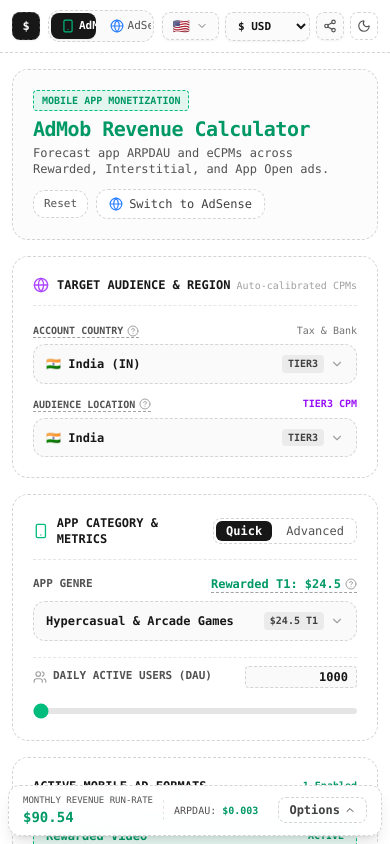
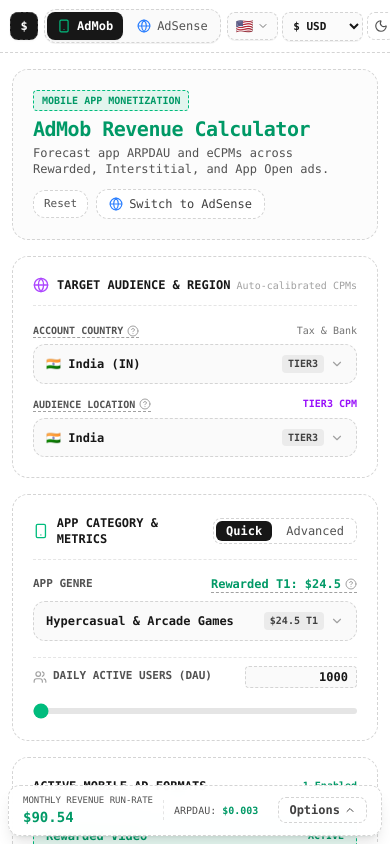
Before and after one commit to sumit-dev06/admobrevenue, a React (Vite) app: page / in a window 390 px wide. Shown: the top 844 px of the page. Built offline with nearby package versions, Linux system fonts and the light colour scheme.

Commit message:
fix(mobile): prevent navbar icon and label squishing on small mobile viewports

```diff
--- a/src/components/Navbar.tsx
+++ b/src/components/Navbar.tsx
@@ -50,9 +50,9 @@
 
   return (
     <header className="sticky top-0 z-50 w-full border-b border-dashed border-neutral-300 dark:border-neutral-800 bg-white/95 dark:bg-neutral-950/95 backdrop-blur-md transition-colors">
-      <div className="max-w-6xl mx-auto px-3 sm:px-6 lg:px-8">
-        <div className="flex items-center justify-between h-13 sm:h-14 gap-2">
-          {/* Brand Logo */}
+      <div className="max-w-6xl mx-auto px-2.5 sm:px-6 lg:px-8">
+        <div className="flex items-center justify-between h-13 sm:h-14 gap-1.5 sm:gap-4">
+          {/* Left: Brand Logo */}
           <button
             type="button"
             className="flex items-center gap-1.5 sm:gap-2.5 cursor-pointer select-none shrink-0 text-left bg-transparent border-0 p-0"
@@ -62,65 +62,68 @@
             <div className="w-7 h-7 sm:w-8 sm:h-8 rounded-lg bg-neutral-900 dark:bg-neutral-100 text-white dark:text-neutral-900 font-mono font-black text-xs sm:text-sm flex items-center justify-center border border-dashed border-neutral-700 dark:border-neutral-300 shadow-xs">
               $
             </div>
-            <span className="hidden sm:inline font-bold text-sm sm:text-base tracking-tight text-neutral-950 dark:text-white font-mono">
+            <span className="hidden md:inline font-bold text-sm sm:text-base tracking-tight text-neutral-950 dark:text-white font-mono">
               admob<span className="text-emerald-500">revenue</span>
             </span>
           </button>
 
-          {/* 2-Page Mode Switcher */}
-          <nav aria-label="Platform navigation" className="flex items-center gap-1 border border-dashed border-neutral-300 dark:border-neutral-800 p-0.5 sm:p-1 rounded-xl bg-neutral-50 dark:bg-neutral-900/60 text-xs font-mono shrink min-w-0">
+          {/* Center: 2-Page Mode Switcher (Guaranteed No Squishing / Truncation) */}
+          <nav
+            aria-label="Platform navigation"
+            className="flex items-center gap-1 border border-dashed border-neutral-300 dark:border-neutral-800 p-0.5 sm:p-1 rounded-xl bg-neutral-50 dark:bg-neutral-900/80 text-xs font-mono shrink-0 shadow-2xs"
+          >
             <button
               type="button"
               onClick={() => onPlatformChange("admob")}
               className={
-                "flex items-center gap-1 px-2.5 sm:px-3 py-1.5 rounded-lg transition-all text-[11px] sm:text-xs truncate cursor-pointer " +
+                "flex items-center gap-1.5 px-2.5 sm:px-3 py-1.5 rounded-lg transition-all text-xs font-mono whitespace-nowrap cursor-pointer select-none " +
                 (activePlatform === "admob"
                   ? "bg-neutral-900 text-white dark:bg-white dark:text-neutral-950 font-bold shadow-xs"
-                  : "text-neutral-600 dark:text-neutral-400 hover:text-neutral-950 dark:hover:text-white")
+                  : "text-neutral-600 dark:text-neutral-400 hover:text-neutral-950 dark:hover:text-white font-medium")
               }
               aria-label="Switch to Google AdMob App Calculator"
               title="AdMob App Calculator"
             >
               <Smartphone className="w-3.5 h-3.5 text-emerald-500 shrink-0" aria-hidden="true" />
-              <span>{t.nav.admobTab}</span>
+              <span className="shrink-0">{t.nav.admobTab}</span>
             </button>
             <button
               type="button"
               onClick={() => onPlatformChange("adsense")}
               className={
-                "flex items-center gap-1 px-2.5 sm:px-3 py-1.5 rounded-lg transition-all text-[11px] sm:text-xs truncate cursor-pointer " +
+                "flex items-center gap-1.5 px-2.5 sm:px-3 py-1.5 rounded-lg transition-all text-xs font-mono whitespace-nowrap cursor-pointer select-none " +
                 (activePlatform === "adsense"
                   ? "bg-neutral-900 text-white dark:bg-white dark:text-neutral-950 font-bold shadow-xs"
-                  : "text-neutral-600 dark:text-neutral-400 hover:text-neutral-950 dark:hover:text-white")
+                  : "text-neutral-600 dark:text-neutral-400 hover:text-neutral-950 dark:hover:text-white font-medium")
               }
               aria-label="Switch to Google AdSense Website Calculator"
               title="AdSense Website Calculator"
             >
               <Globe className="w-3.5 h-3.5 text-blue-500 shrink-0" aria-hidden="true" />
-              <span>{t.nav.adsenseTab}</span>
+              <span className="shrink-0">{t.nav.adsenseTab}</span>
             </button>
           </nav>
 
           {/* Right Controls */}
-          <div className="flex items-center gap-1.5 sm:gap-2 shrink-0">
+          <div className="flex items-center gap-1 sm:gap-2 shrink-0">
             {/* Language Switcher Dropdown */}
             <div className="relative" ref={langMenuRef}>
               <button
                 type="button"
                 onClick={() => setLangMenuOpen(!langMenuOpen)}
-                className="flex items-center gap-1.5 px-2.5 py-1.5 text-[11px] sm:text-xs font-mono font-semibold rounded-lg border border-dashed border-neutral-300 dark:border-neutral-700 bg-neutral-50/80 dark:bg-neutral-900/80 text-neutral-800 dark:text-neutral-200 hover:bg-neutral-100 dark:hover:bg-neutral-800 transition-colors cursor-pointer shadow-xs"
+                className="flex items-center gap-1 px-2 sm:px-2.5 py-1.5 text-[11px] sm:text-xs font-mono font-semibold rounded-lg border border-dashed border-neutral-300 dark:border-neutral-700 bg-neutral-50/80 dark:bg-neutral-900/80 text-neutral-800 dark:text-neutral-200 hover:bg-neutral-100 dark:hover:bg-neutral-800 transition-colors cursor-pointer shadow-2xs"
                 aria-label={`Select language. Current language: ${currentLang.nativeName}`}
                 aria-expanded={langMenuOpen}
               >
-                <span className="text-sm leading-none">{currentLang.flag}</span>
-                <span className="hidden sm:inline font-bold">{currentLang.nativeName}</span>
-                <ChevronDown className={`w-3 h-3 text-neutral-500 transition-transform ${langMenuOpen ? "rotate-180" : ""}`} />
+                <span className="text-sm leading-none shrink-0">{currentLang.flag}</span>
+                <span className="hidden lg:inline font-bold">{currentLang.nativeName}</span>
+                <ChevronDown className={`w-3 h-3 text-neutral-500 transition-transform shrink-0 ${langMenuOpen ? "rotate-180" : ""}`} />
               </button>
 
               {langMenuOpen && (
                 <div className="absolute right-0 top-full mt-2 w-48 sm:w-52 bg-white dark:bg-neutral-900 rounded-xl shadow-2xl border border-dashed border-neutral-300 dark:border-neutral-700 py-1.5 z-[100] animate-in fade-in slide-in-from-top-2 duration-150 font-mono text-xs ring-1 ring-black/5 dark:ring-white/10">
                   <div className="px-3 py-1.5 text-[10px] text-neutral-500 dark:text-neutral-400 font-bold uppercase tracking-wider border-b border-dashed border-neutral-200 dark:border-neutral-800 flex items-center gap-1.5">
-                    <Languages className="w-3.5 h-3.5 text-emerald-500" />
+                    <Languages className="w-3.5 h-3.5 text-emerald-500 shrink-0" />
                     <span>{t.nav.language}</span>
                   </div>
                   <div className="max-h-72 overflow-y-auto py-1 space-y-0.5">
@@ -158,7 +161,7 @@
               aria-label="Select currency"
               value={currentCurrency}
               onChange={(e) => onCurrencyChange(e.target.value as CurrencyCode)}
-              className="bg-neutral-50/80 dark:bg-neutral-900/80 border border-dashed border-neutral-300 dark:border-neutral-700 text-neutral-900 dark:text-neutral-100 text-[11px] sm:text-xs font-mono font-semibold rounded-lg px-2 py-1.5 focus:outline-none focus:border-emerald-500 cursor-pointer shadow-xs"
+              className="bg-neutral-50/80 dark:bg-neutral-900/80 border border-dashed border-neutral-300 dark:border-neutral-700 text-neutral-900 dark:text-neutral-100 text-[11px] sm:text-xs font-mono font-semibold rounded-lg px-1.5 sm:px-2 py-1.5 focus:outline-none focus:border-emerald-500 cursor-pointer shadow-2xs"
             >
               {Object.values(CURRENCIES).map((c) => (
                 <option key={c.code} value={c.code} className="bg-white dark:bg-neutral-900 text-neutral-900 dark:text-white">
@@ -167,11 +170,11 @@
               ))}
             </select>
 
-            {/* Share */}
+            {/* Share (Desktop & Tablet) */}
             <button
               type="button"
               onClick={onShare}
-              className="p-1.5 sm:p-2 text-neutral-600 dark:text-neutral-400 hover:text-neutral-950 dark:hover:text-white border border-dashed border-neutral-300 dark:border-neutral-700 rounded-lg hover:bg-neutral-100 dark:hover:bg-neutral-900 transition-colors cursor-pointer bg-neutral-50/80 dark:bg-neutral-900/80 shadow-xs"
+              className="hidden sm:flex p-1.5 sm:p-2 text-neutral-600 dark:text-neutral-400 hover:text-neutral-950 dark:hover:text-white border border-dashed border-neutral-300 dark:border-neutral-700 rounded-lg hover:bg-neutral-100 dark:hover:bg-neutral-900 transition-colors cursor-pointer bg-neutral-50/80 dark:bg-neutral-900/80 shadow-2xs"
               aria-label={t.nav.share}
               title={t.nav.share}
             >
@@ -182,7 +185,7 @@
             <button
               type="button"
               onClick={onOpenExport}
-              className="hidden lg:flex items-center gap-1.5 px-3 py-1.5 text-xs font-mono font-semibold text-white bg-neutral-900 dark:bg-neutral-100 dark:text-neutral-950 border border-dashed border-neutral-700 dark:border-neutral-300 rounded-lg hover:bg-neutral-800 dark:hover:bg-white transition-all cursor-pointer shadow-xs"
+              className="hidden lg:flex items-center gap-1.5 px-3 py-1.5 text-xs font-mono font-semibold text-white bg-neutral-900 dark:bg-neutral-100 dark:text-neutral-950 border border-dashed border-neutral-700 dark:border-neutral-300 rounded-lg hover:bg-neutral-800 dark:hover:bg-white transition-all cursor-pointer shadow-2xs"
               aria-label={t.nav.export}
             >
               <Download className="w-3.5 h-3.5" aria-hidden="true" />
```
